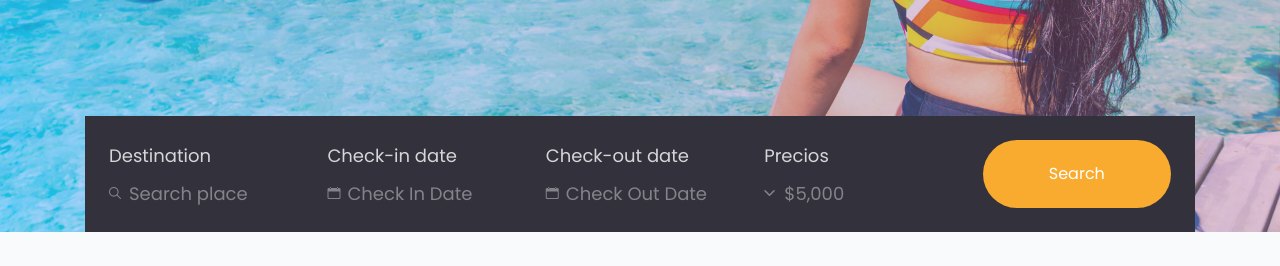
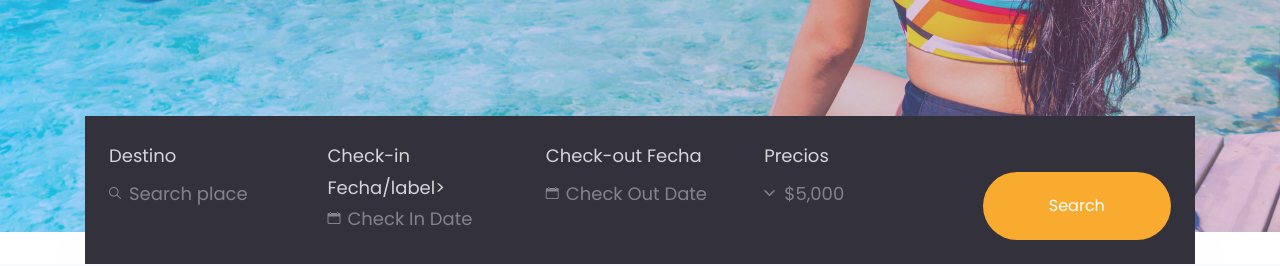
Before and after one commit to juanraugutierrez/turismopradera.cl, a plain HTML site: page index.html in a window 1280 px wide. Shown: the part 568-834 px from the top of the page. Drawn offline with Linux system fonts and the light colour scheme; some packages are replaced by stand-ins of ours; no server answers; files whose address does not match are found by name.

Commit message:
Update index.html

```diff
--- a/index.html
+++ b/index.html
@@ -73,7 +73,7 @@
 		        		<div class="row">
 		        			<div class="col-lg align-items-end">
 		        				<div class="form-group">
-		        					<label for="#">Destination</label>
+		        					<label for="#">Destino</label>
 		          				<div class="form-field">
 		          					<div class="icon"><span class="ion-ios-search"></span></div>
 				                <input type="text" class="form-control" placeholder="Search place">
@@ -82,7 +82,7 @@
 		        			</div>
 		        			<div class="col-lg align-items-end">
 		        				<div class="form-group">
-		        					<label for="#">Check-in date</label>
+		        					<label for="#">Check-in Fecha/label>
 		        					<div class="form-field">
 		          					<div class="icon"><span class="ion-ios-calendar"></span></div>
 				                <input type="text" class="form-control checkin_date" placeholder="Check In Date">
@@ -91,7 +91,7 @@
 		        			</div>
 		        			<div class="col-lg align-items-end">
 		        				<div class="form-group">
-		        					<label for="#">Check-out date</label>
+		        					<label for="#">Check-out Fecha</label>
 		        					<div class="form-field">
 		          					<div class="icon"><span class="ion-ios-calendar"></span></div>
 				                <input type="text" class="form-control checkout_date" placeholder="Check Out Date">
```
